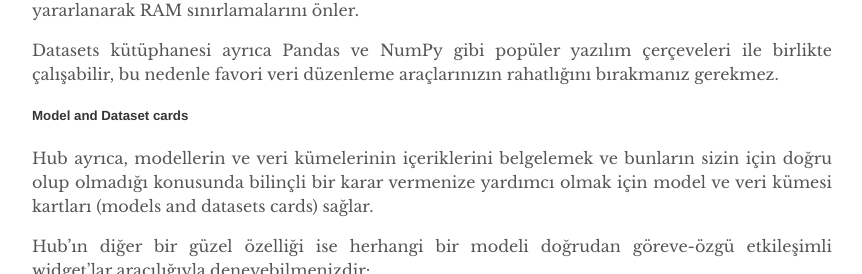
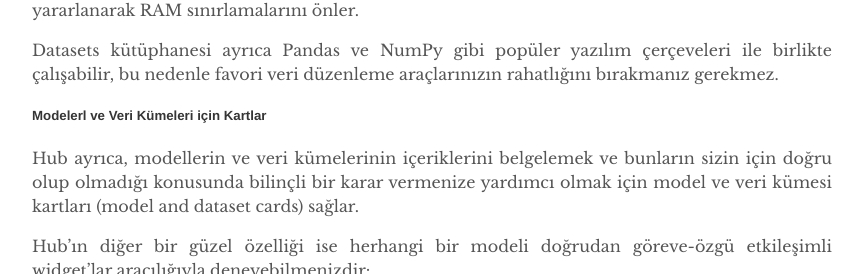
Before and after one commit to mmuratarat/turkish, a Jekyll site: the page built from _posts/2023-09-16-huggingface_intro.md, in a window 1280 px wide and 900 px high, scrolled down 3297 px, cut to the strip 152-426 px from the top of the window. Shown: the whole strip, without its empty margins (208-1070 px from the left). Built offline with Jekyll 4.4.1, drawn with Linux system fonts in a browser that asks for light colours; nearby versions of some CDN libraries; comment, search, counter and statistics services are not loaded.

Commit message:
Update 2023-09-16-huggingface_intro.md

```diff
--- a/_posts/2023-09-16-huggingface_intro.md
+++ b/_posts/2023-09-16-huggingface_intro.md
@@ -55,9 +55,9 @@ Ayrıca akıllı önbelleğe alma (caching) sağlar (böylece kodunuzu her çal
 
 Datasets kütüphanesi ayrıca Pandas ve NumPy gibi popüler yazılım çerçeveleri ile birlikte çalışabilir, bu nedenle favori veri düzenleme araçlarınızın rahatlığını bırakmanız gerekmez.
 
-##### Model and Dataset cards
+##### Modelerl ve Veri Kümeleri için Kartlar
 
-Hub ayrıca, modellerin ve veri kümelerinin içeriklerini belgelemek ve bunların sizin için doğru olup olmadığı konusunda bilinçli bir karar vermenize yardımcı olmak için model ve veri kümesi kartları (models and datasets cards) sağlar.
+Hub ayrıca, modellerin ve veri kümelerinin içeriklerini belgelemek ve bunların sizin için doğru olup olmadığı konusunda bilinçli bir karar vermenize yardımcı olmak için model ve veri kümesi kartları (model and dataset cards) sağlar.
 
 Hub'ın diğer bir güzel özelliği ise herhangi bir modeli doğrudan göreve-özgü etkileşimli widget'lar aracılığıyla deneyebilmenizdir:
 
```
